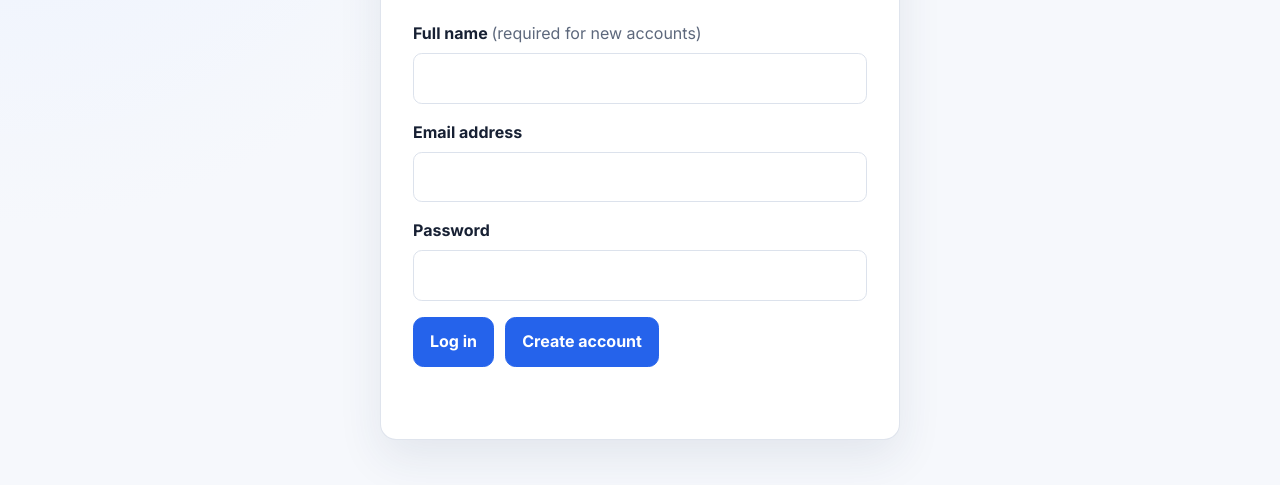
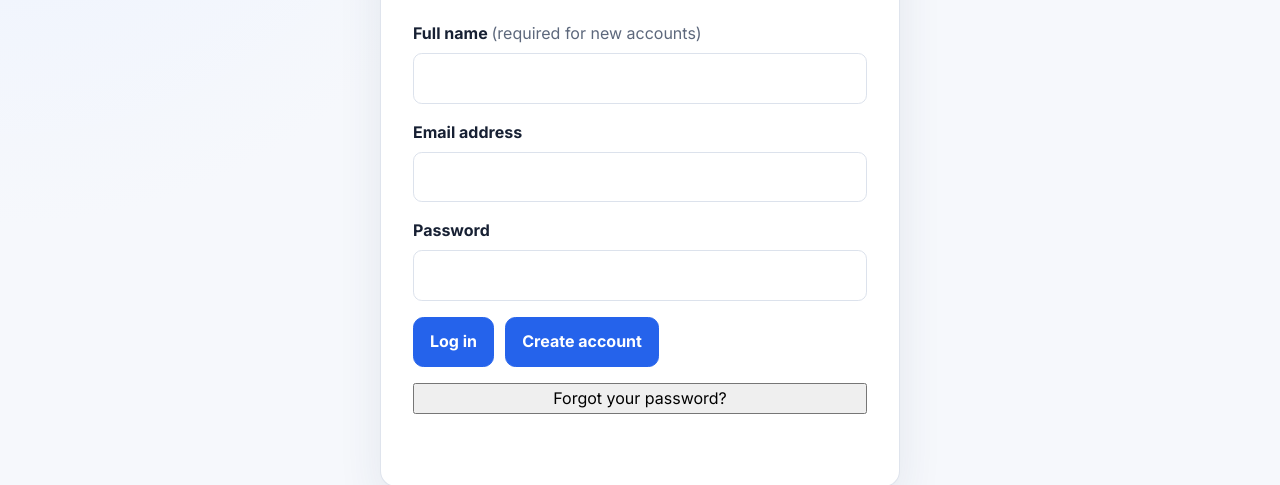
Before and after one commit to chassbarker/ai-appointment-scheduler, a plain HTML site: page login.html in a window 1280 px wide. Shown: the part 319-804 px from the top of the page. Drawn offline with nearby package versions, Linux system fonts and the light colour scheme.

Commit message:
add password recovery workflow
- Add a Forgot your password control
- Send recovery emails through Supabase Auth
- Add a secure password-reset page
- Validate matching replacement passwords
- Return users to login after a successful reset

```diff
--- a/login.html
+++ b/login.html
@@ -39,6 +39,7 @@
                     <button type="submit" class="btn btn-primary">Log in</button>
                     <button type="button" id="signupButton" class="btn btn-secondary">Create account</button>
                 </div>
+                <button type="button" id="forgotPasswordButton" class="text-button">Forgot your password?</button>
                 <p id="authMessage" class="message" role="status" aria-live="polite"></p>
             </form>
         </section>
```
